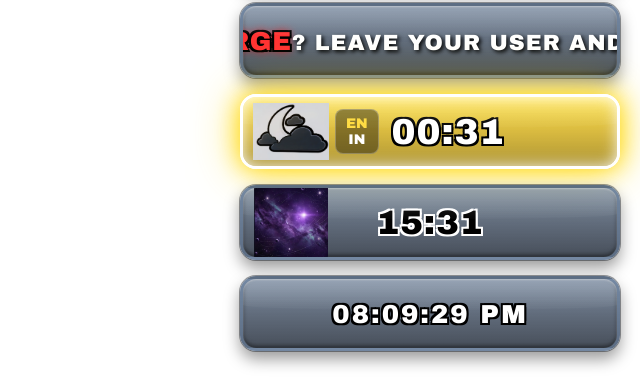
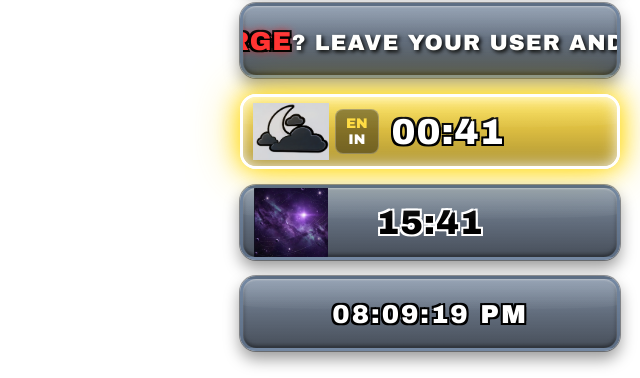
Before and after one commit to SevenD1-Seven/Egg-Alert, a plain HTML site: page index.html in a window 1280 px wide. Shown: the part 108-486 px from the top of the page, 640-1280 px from the left. Drawn offline with Linux system fonts and the light colour scheme.

Commit message:
Update index.html

```diff
--- a/index.html
+++ b/index.html
@@ -285,7 +285,7 @@
     // or call window.stepClockSecond(1) / window.stepClockSecond(-1)
     // =========================================================================
     const streamLagOffsetSec = 14;
-    let manualTimerCorrectionSec = 0;
+    let manualTimerCorrectionSec = -10;
 
     function adjustClockByOneSecond(direction = 1) {
       manualTimerCorrectionSec += (direction >= 0 ? 1 : -1);
```
